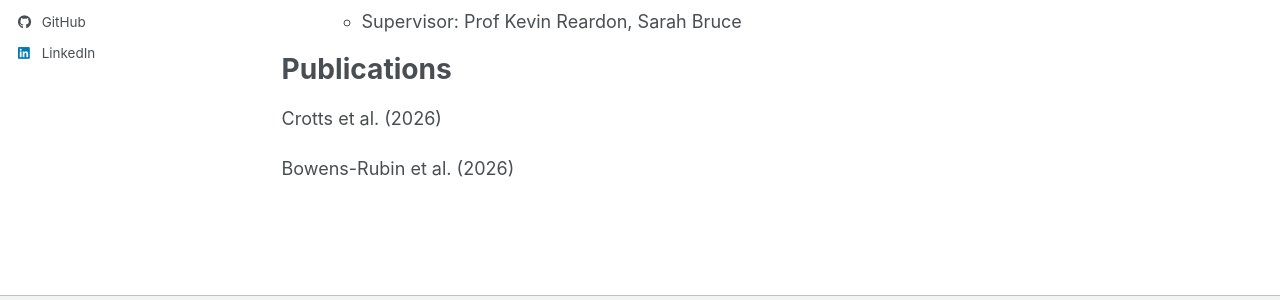
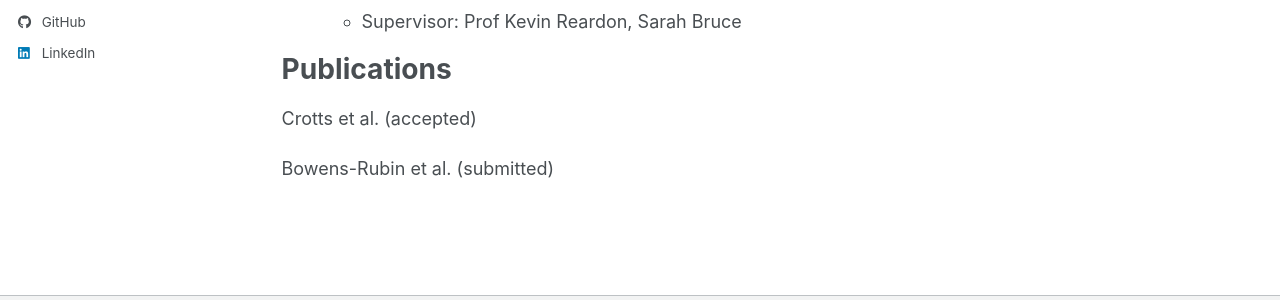
Before and after one commit to aiza-kenzhebekova/aiza-kenzhebekova.github.io, a Jekyll site: the page built from _pages/cv.md, in a window 1280 px wide and 900 px high, scrolled down 744 px. Shown: the part 494-794 px from the top of the window. Built offline with Jekyll 4.4.1, drawn with Linux system fonts in a browser that asks for light colours; a style sheet for code colours, icons or effects is not loaded.

Commit message:
Update publication statuses in cv.md

```diff
--- a/_pages/cv.md
+++ b/_pages/cv.md
@@ -57,6 +57,6 @@ expectation value of background objects.
 
 Publications
 ======
-  Crotts et al. (2026)
+  Crotts et al. (accepted)
 
-  Bowens-Rubin et al. (2026)
+  Bowens-Rubin et al. (submitted)
```
